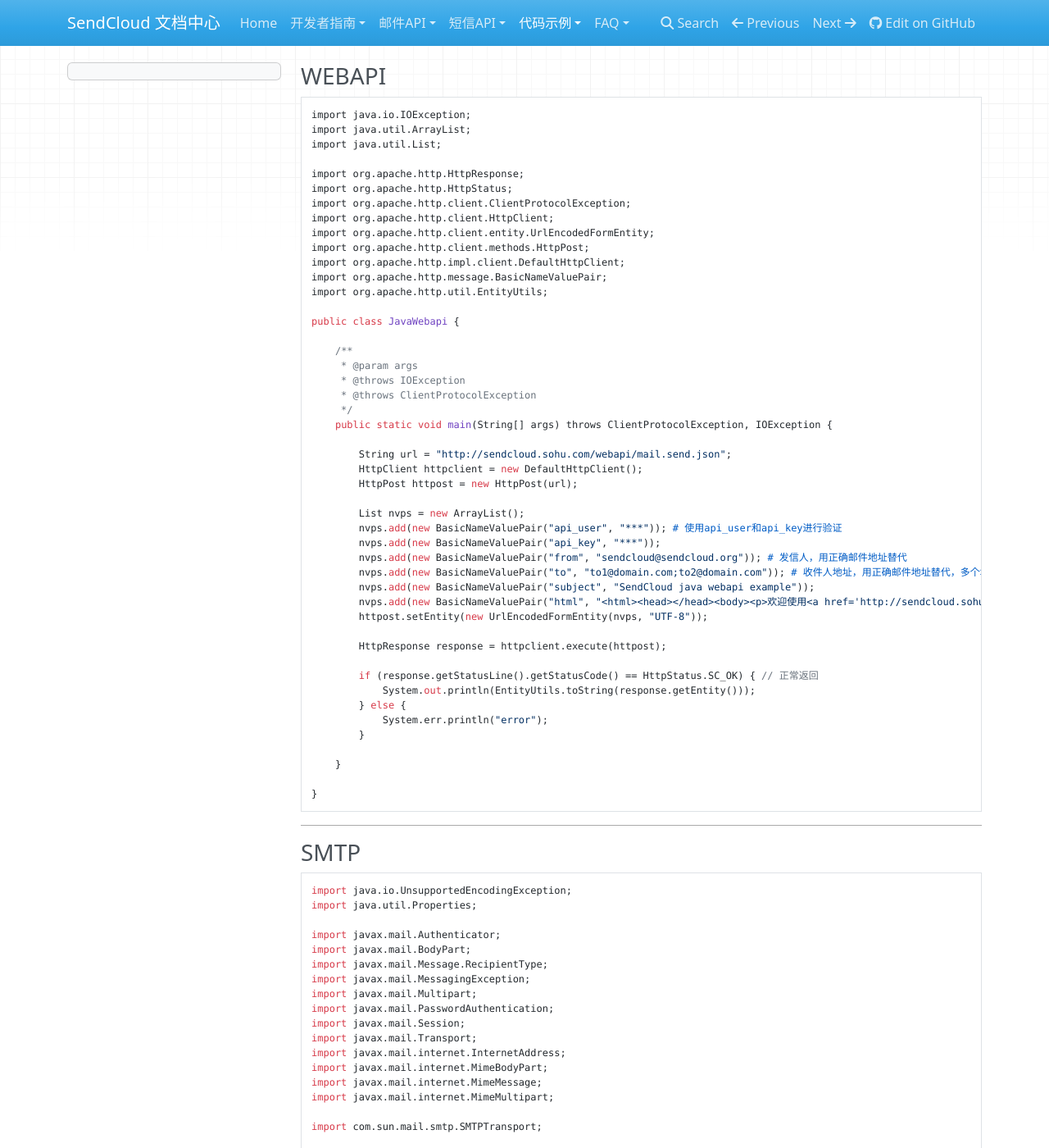
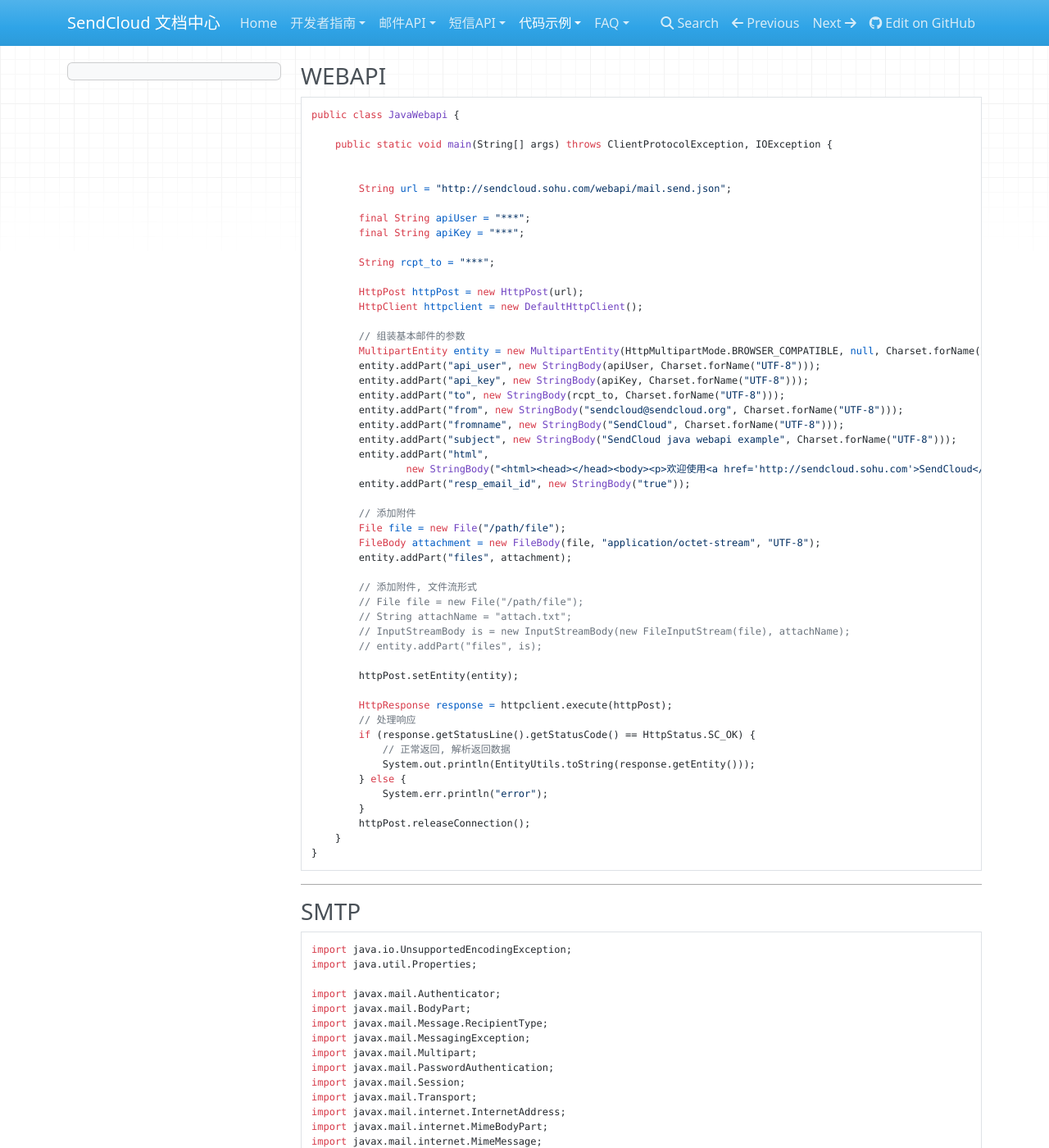
Before and after one commit to sendcloud2013/sendcloud_docs, an MkDocs documentation site: the page built from sources/downloads/code/java.md, in a window 1280 px wide and 1400 px high. Shown: the whole window at 82% size. Built offline with MkDocs 1.6.1, drawn with Linux system fonts in a browser that asks for light colours; nearby versions of some CDN libraries; old or Windows-style settings are respelled for this version of MkDocs; some of the changed text lies outside the part shown.

Commit message:
fix java attach or attach with filestream

````diff
--- a/sources/downloads/code/java.md
+++ b/sources/downloads/code/java.md
@@ -1,52 +1,56 @@
 ### WEBAPI
 
 ```
-import java.io.IOException;
-import java.util.ArrayList;
-import java.util.List;
-
-import org.apache.http.HttpResponse;
-import org.apache.http.HttpStatus;
-import org.apache.http.client.ClientProtocolException;
-import org.apache.http.client.HttpClient;
-import org.apache.http.client.entity.UrlEncodedFormEntity;
-import org.apache.http.client.methods.HttpPost;
-import org.apache.http.impl.client.DefaultHttpClient;
-import org.apache.http.message.BasicNameValuePair;
-import org.apache.http.util.EntityUtils;
-
 public class JavaWebapi {
 
-    /**
-     * @param args
-     * @throws IOException
-     * @throws ClientProtocolException
-     */
     public static void main(String[] args) throws ClientProtocolException, IOException {
 
+
         String url = "http://sendcloud.sohu.com/webapi/mail.send.json";
+
+        final String apiUser = "***";
+        final String apiKey = "***";
+
+        String rcpt_to = "***";
+
+        HttpPost httpPost = new HttpPost(url);
         HttpClient httpclient = new DefaultHttpClient();
-        HttpPost httpost = new HttpPost(url);
 
-        List nvps = new ArrayList();
-        nvps.add(new BasicNameValuePair("api_user", "***")); # 使用api_user和api_key进行验证
-        nvps.add(new BasicNameValuePair("api_key", "***"));
-        nvps.add(new BasicNameValuePair("from", "sendcloud@sendcloud.org")); # 发信人，用正确邮件地址替代
-        nvps.add(new BasicNameValuePair("to", "to1@domain.com;to2@domain.com")); # 收件人地址，用正确邮件地址替代，多个地址用';'分隔
-        nvps.add(new BasicNameValuePair("subject", "SendCloud java webapi example"));
-        nvps.add(new BasicNameValuePair("html", "<html><head></head><body><p>欢迎使用<a href='http://sendcloud.sohu.com'>SendCloud</a></p></body></html>"));
-        httpost.setEntity(new UrlEncodedFormEntity(nvps, "UTF-8"));
+        // 组装基本邮件的参数
+        MultipartEntity entity = new MultipartEntity(HttpMultipartMode.BROWSER_COMPATIBLE, null, Charset.forName("UTF-8"));
+        entity.addPart("api_user", new StringBody(apiUser, Charset.forName("UTF-8")));
+        entity.addPart("api_key", new StringBody(apiKey, Charset.forName("UTF-8")));
+        entity.addPart("to", new StringBody(rcpt_to, Charset.forName("UTF-8")));
+        entity.addPart("from", new StringBody("sendcloud@sendcloud.org", Charset.forName("UTF-8")));
+        entity.addPart("fromname", new StringBody("SendCloud", Charset.forName("UTF-8")));
+        entity.addPart("subject", new StringBody("SendCloud java webapi example", Charset.forName("UTF-8")));
+        entity.addPart("html",
+                new StringBody("<html><head></head><body><p>欢迎使用<a href='http://sendcloud.sohu.com'>SendCloud</a></p></body></html>", Charset.forName("UTF-8")));
+        entity.addPart("resp_email_id", new StringBody("true"));
 
-        HttpResponse response = httpclient.execute(httpost);
+        // 添加附件
+        File file = new File("/path/file");
+        FileBody attachment = new FileBody(file, "application/octet-stream", "UTF-8");
+        entity.addPart("files", attachment);
 
-        if (response.getStatusLine().getStatusCode() == HttpStatus.SC_OK) { // 正常返回
+        // 添加附件, 文件流形式
+        // File file = new File("/path/file");
+        // String attachName = "attach.txt";
+        // InputStreamBody is = new InputStreamBody(new FileInputStream(file), attachName);
+        // entity.addPart("files", is);
+
+        httpPost.setEntity(entity);
+
+        HttpResponse response = httpclient.execute(httpPost);
+        // 处理响应
+        if (response.getStatusLine().getStatusCode() == HttpStatus.SC_OK) {
+            // 正常返回, 解析返回数据
             System.out.println(EntityUtils.toString(response.getEntity()));
         } else {
             System.err.println("error");
         }
-
+        httpPost.releaseConnection();
     }
-
 }
 ```
 
@@ -90,11 +94,6 @@ public class JavaSmtpExample {
         return messageId;
     }
 
-    /**
-     * @param args
-     * @throws MessagingException
-     * @throws UnsupportedEncodingException
-     */
     public static void main(String[] args) throws MessagingException, UnsupportedEncodingException {
 
         // 配置javamail
@@ -105,14 +104,13 @@ public class JavaSmtpExample {
         props.setProperty("mail.smtp.auth", "true");
         props.put("mail.smtp.connectiontimeout", 180);
         props.put("mail.smtp.timeout", 600);
-
         props.setProperty("mail.mime.encodefilename", "true");
 
         // 使用api_user和api_key进行验证
         final String apiUser = "***";
         final String apiKey = "***";
 
-        String to = "123@qq.com";
+        String to = "***";
 
         Session mailSession = Session.getInstance(props, new Authenticator() {
             @Override
@@ -121,26 +119,34 @@ public class JavaSmtpExample {
             }
         });
 
-        // Transport transport = mailSession.getTransport();
         SMTPTransport transport = (SMTPTransport) mailSession.getTransport("smtp");
+
         MimeMessage message = new MimeMessage(mailSession);
+        // 发信人
+        message.setFrom(new InternetAddress("from@sendcloud.org", "fromname", "UTF-8"));
+        // 收件人地址
+        message.addRecipient(RecipientType.TO, new InternetAddress(to));
+        // 邮件主题
+        message.setSubject("SendCloud java smtp example", "UTF-8");
+
         Multipart multipart = new MimeMultipart("alternative");
 
         // 添加html形式的邮件正文
-        BodyPart part1 = new MimeBodyPart();
-        part1.setHeader("Content-Type", "text/html;charset=UTF-8");
-        part1.setHeader("Content-Transfer-Encoding", "base64");
-        String htmlContent = "<html><head></head><body>" + "<p>欢迎使用<a href='http://sendcloud.sohu.com'>SendCloud!</a></p>" + "</body></html> ";
-        part1.setContent(htmlContent, "text/html;charset=UTF-8");
-        multipart.addBodyPart(part1);
+        String html = "<html><head></head><body>" + "<p>欢迎使用<a href='http://sendcloud.sohu.com'>SendCloud!</a></p>" + "</body></html> ";
+        BodyPart contentPart = new MimeBodyPart();
+        contentPart.setHeader("Content-Type", "text/html;charset=UTF-8");
+        contentPart.setHeader("Content-Transfer-Encoding", "base64");
+        contentPart.setContent(html, "text/html;charset=UTF-8");
+        multipart.addBodyPart(contentPart);
+
+        // 添加附件 ( smtp 方式没法使用文件流 )
+        File file = new File("/path/file");
+        BodyPart attachmentBodyPart = new MimeBodyPart();
+        DataSource source = new FileDataSource(file);
+        attachmentBodyPart.setDataHandler(new DataHandler(source));
+        attachmentBodyPart.setFileName(MimeUtility.encodeWord(file.getName()));
+        multipart.addBodyPart(attachmentBodyPart);
         message.setContent(multipart);
-
-        // 发信人，用正确邮件地址替代
-        message.setFrom(new InternetAddress("from@sendcloud.org", "fromname", "UTF-8"));
-        // 收件人地址，用正确邮件地址替代
-        message.addRecipient(RecipientType.TO, new InternetAddress(to));
-        // 邮件主题
-        message.setSubject("SendCloud Java Smtp Example", "UTF-8");
 
         // 连接sendcloud服务器，发送邮件
         transport.connect();
````
Also changed, not shown: sources/faq/index.md (+1 -1 lines), sources/guide/base.md (+2 -0 lines), sources/index.md (+1 -1 lines).
